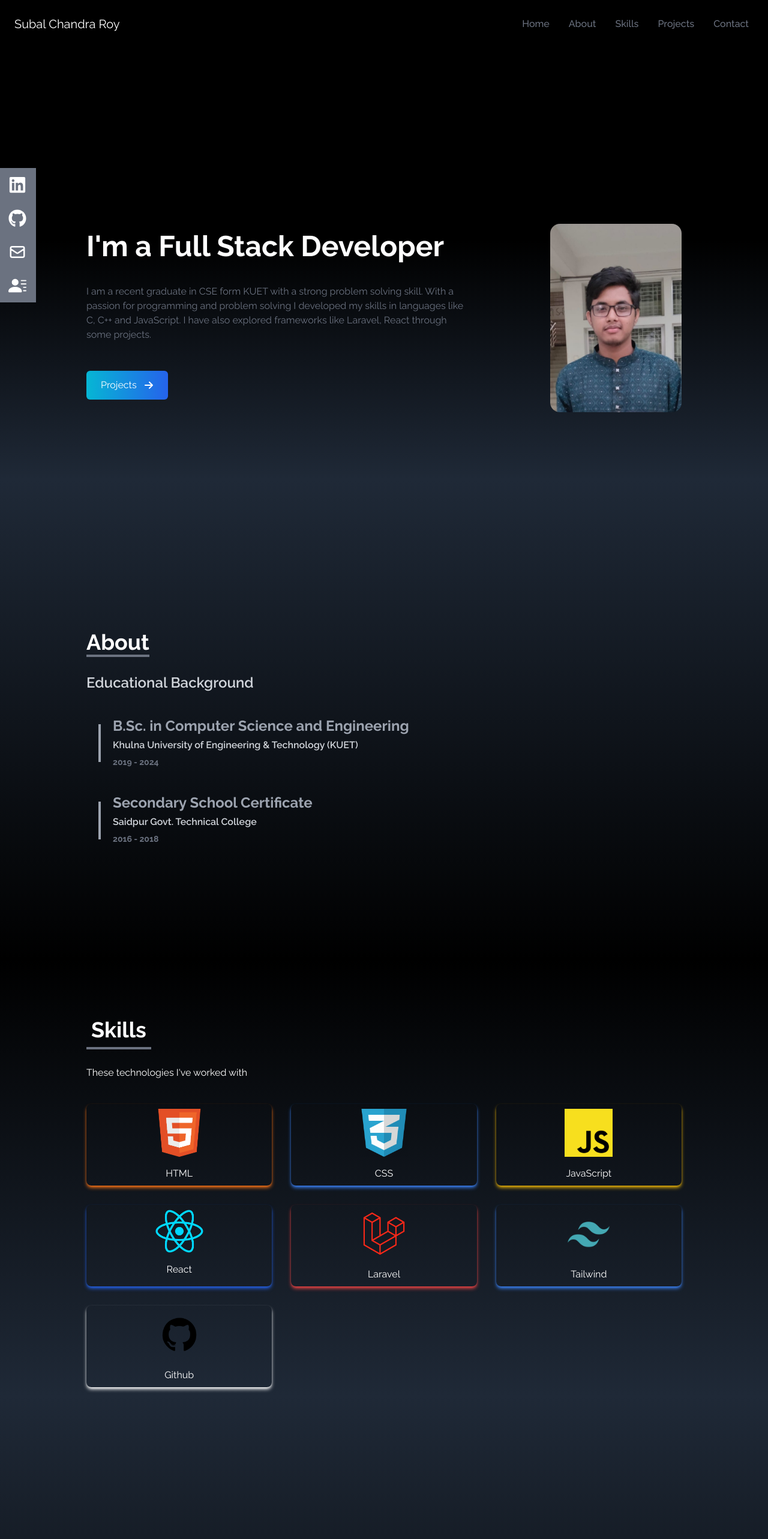
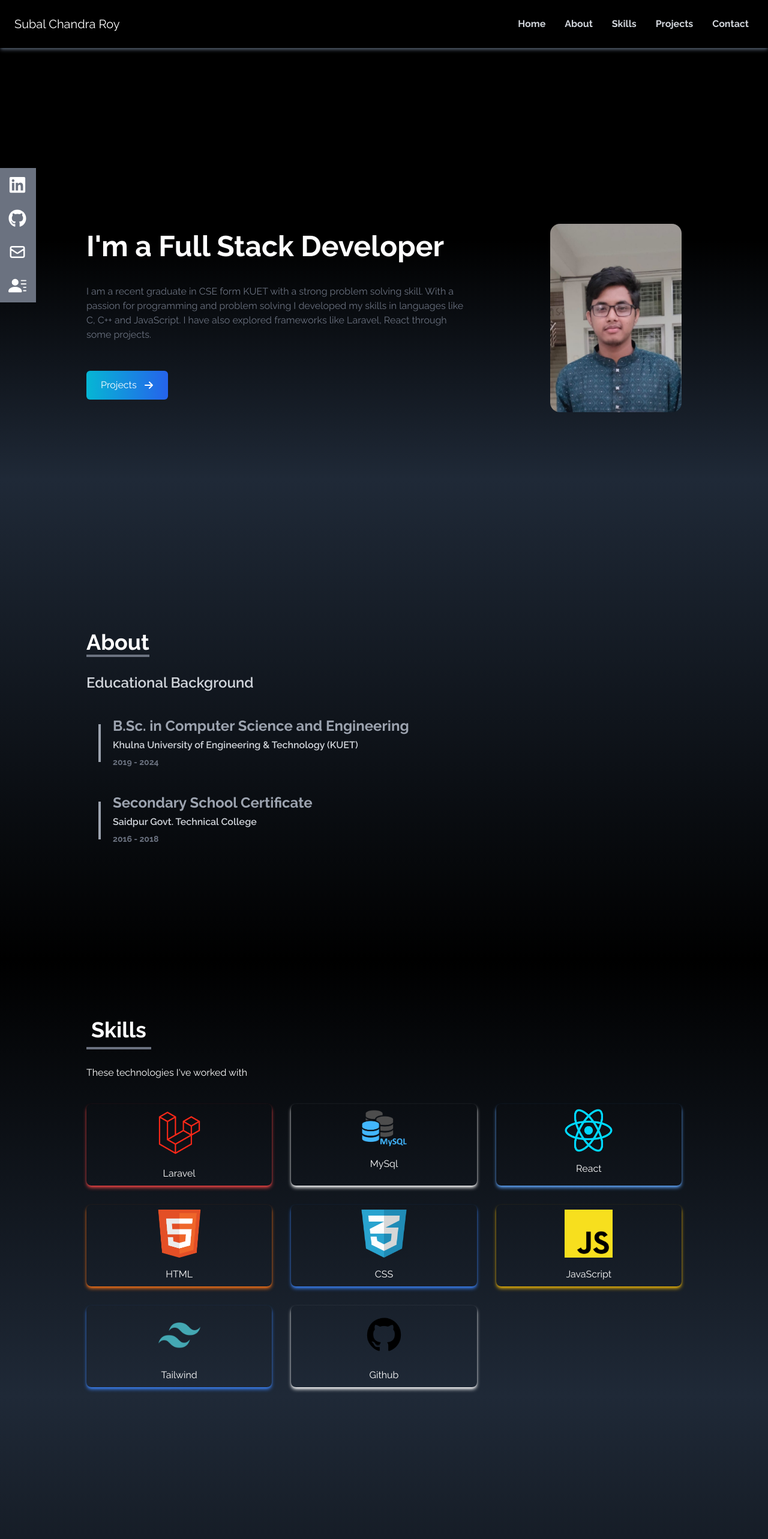
Before and after one commit to Subal-Chandra-Roy/portfolio, a React (Create React App) app: page / in a window 1280 px wide. Shown: the top 2565 px of the page at 60% size. Built offline with nearby package versions, Linux system fonts and the light colour scheme; the HTML template or start-up script is replaced by a standard one.

Commit message:
navbar, skill updaded

```diff
--- a/src/components/Navbar.jsx
+++ b/src/components/Navbar.jsx
@@ -27,7 +27,7 @@ const Navbar = () => {
     },
   ];
   return (
-    <div className="flex justify-between items-center w-full h-20 text-white fixed bg-black px-4">
+    <div className="flex justify-between items-center w-full h-20 text-white fixed bg-black px-4 shadow-md shadow-gray-600">
       <div>
         <h1 className="text-xl ml-2">Subal Chandra Roy</h1>
       </div>
@@ -35,7 +35,7 @@ const Navbar = () => {
         {links.map(({ id, link }) => (
           <li
             key={id}
-            className="px-4 cursor-pointer font-medium text-gray-500 hover:scale-105 duration-200 capitalize"
+            className="px-4 cursor-pointer font-bold text-md text-gray-300 hover:scale-105 hover:text-blue-500 duration-200 capitalize"
           >
             <Link to={link} smooth duration={700}>{link}</Link>
           </li>
--- a/src/components/Skills.jsx
+++ b/src/components/Skills.jsx
@@ -6,9 +6,28 @@ import laravel from "../assets/laravel.png";
 import react from "../assets/react.png";
 import tailwind from "../assets/tailwind.png";
 import github from "../assets/github.png";
+import mysql from "../assets/mysql.png";
 
 const Skills = () => {
   const techs = [
+    {
+      id: 5,
+      src: laravel,
+      title: "Laravel",
+      style: "shadow-red-500",
+    },
+    {
+      id: 6,
+      src: mysql,
+      title: "MySql",
+      style: "shadow-white",
+    },
+    {
+      id: 4,
+      src: react,
+      title: "React",
+      style: "shadow-blue-400",
+    },
     {
       id: 1,
       src: html,
@@ -27,26 +46,15 @@ const Skills = () => {
       title: "JavaScript",
       style: "shadow-yellow-500",
     },
+
     {
-      id: 4,
-      src: react,
-      title: "React",
-      style: "shadow-blue-600",
-    },
-    {
-      id: 5,
-      src: laravel,
-      title: "Laravel",
-      style: "shadow-red-500",
-    },
-    {
-      id: 6,
+      id: 7,
       src: tailwind,
       title: "Tailwind",
       style: "shadow-blue-500",
     },
     {
-      id: 7,
+      id: 8,
       src: github,
       title: "Github",
       style: "shadow-white",
--- a/src/components/SocialLinks.jsx
+++ b/src/components/SocialLinks.jsx
@@ -46,7 +46,7 @@ const SocialLinks = () => {
 
         <li className="flex justify-between items-center w-40 h-14 px-4 bg-gray-500 ml-[-100px] hover:ml-[-10px] hover:rounded-md duration-300">
           <a
-            href="/resume.pdf"
+            href="/Resume_of_Subal_Chandra_Roy.pdf"
             className="flex justify-between items-center w-full text-white"
             download={true}
             target="_Blank"
```
Also changed, not shown: src/assets/mysql.png (added), 1 other file (tests, documents, lock files or other folders).
